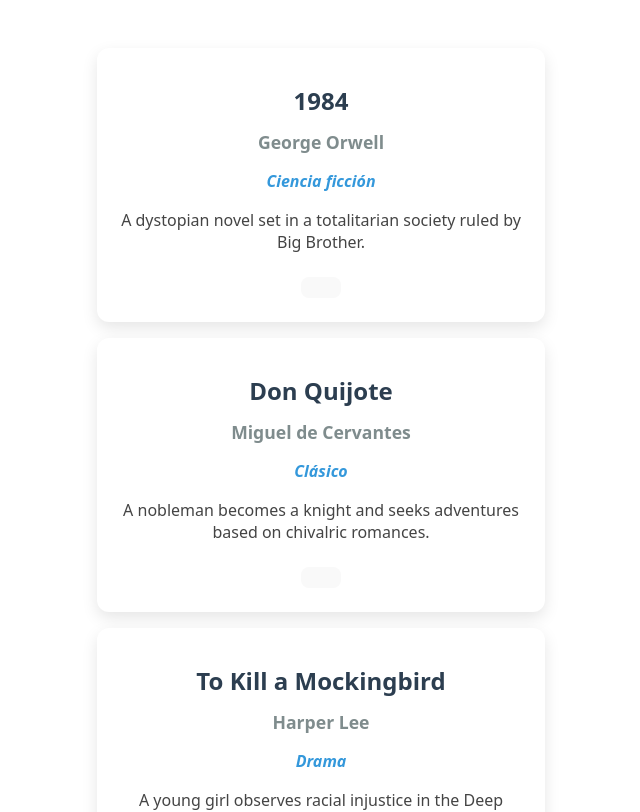
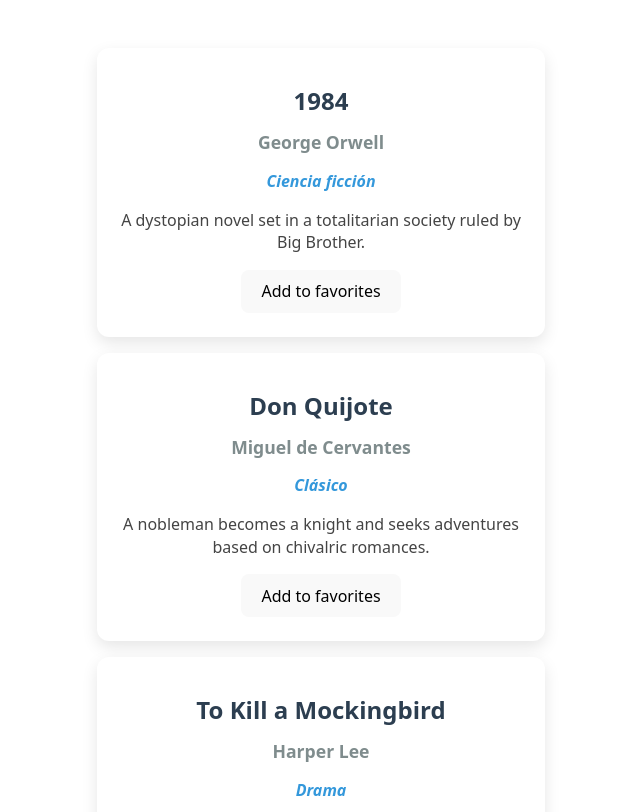
Before and after one commit to JuanTenorioMunoz/LabWeb05, a React (Vite) app: page / in a window 1280 px wide. Shown: the top 812 px of the page, without its empty margins (319-959 px from the left). Built offline with nearby package versions, Linux system fonts and the light colour scheme.

Commit message:
toggle favorite button

```diff
--- a/src/components/FavoriteButton/FavoriteButton.jsx
+++ b/src/components/FavoriteButton/FavoriteButton.jsx
@@ -1,17 +1,28 @@
 import { useSelector, useDispatch } from "react-redux";
-import { AddFavorite } from "../../redux/FavoriteSlice/FavoriteSlice";
+import { AddFavorite, RemoveFavorite } from "../../redux/FavoriteSlice/FavoriteSlice";
 
-const FavoriteButton = ({bookInfo}) => {
+const FavoriteButton = ({ bookInfo }) => {
     const dispatch = useDispatch();
-    const favorites = useSelector((state)=> state.favorites.favorites)
+    const favorites = useSelector((state) => state.favorites.favorites);
 
-    const addToFavorites = (bookInfo) => {
-        dispatch(AddFavorite(bookInfo))
-    }
+    const favoriteMatch = favorites.find((fav) => fav.id === bookInfo.id);
+    const isFavorite = favoriteMatch;
+    const toggleFavorite = () => {
+        if (isFavorite) {
+            dispatch(RemoveFavorite(bookInfo.id));
+        } else {
+            dispatch(AddFavorite(bookInfo));
+        }
+    };
 
-    return(
-        <button className="favorite-button" onClick={() => addToFavorites(bookInfo)}></button>
-    )
-}
+    return (
+        <button
+            className={"favorite-button"}
+            onClick={toggleFavorite}
+        >
+            {isFavorite ? "Remove from favorites" : "Add to favorites"}
+        </button>
+    );
+};
 
 export default FavoriteButton;
```
